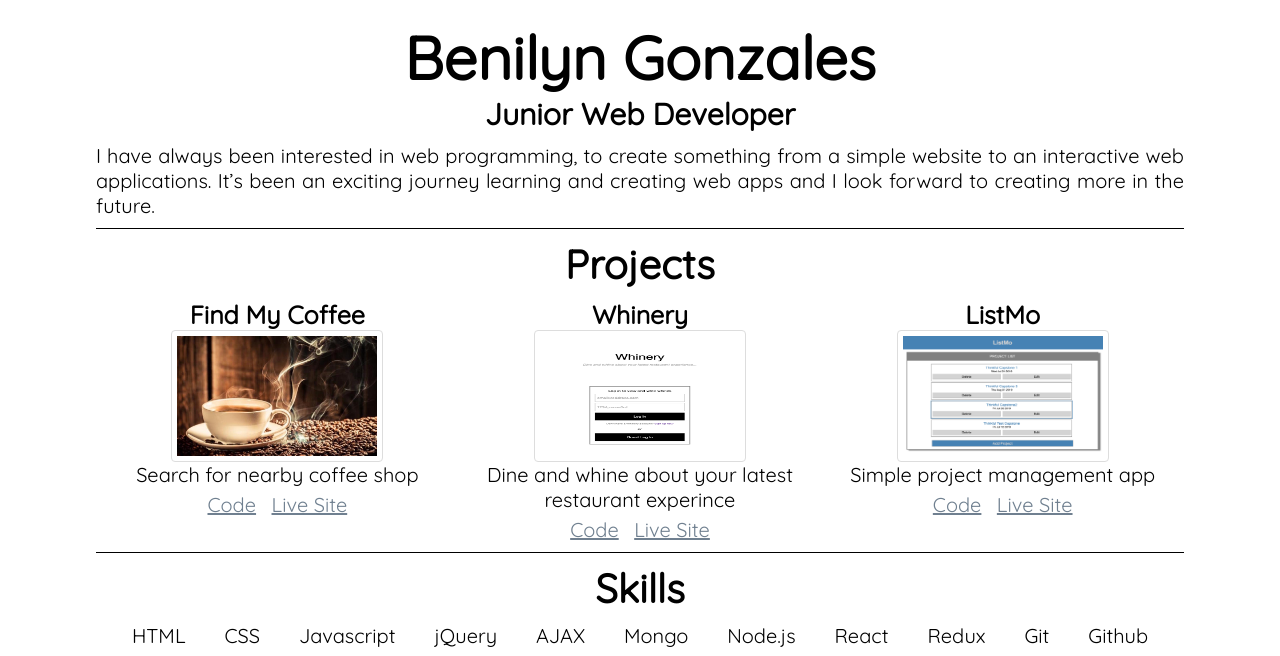
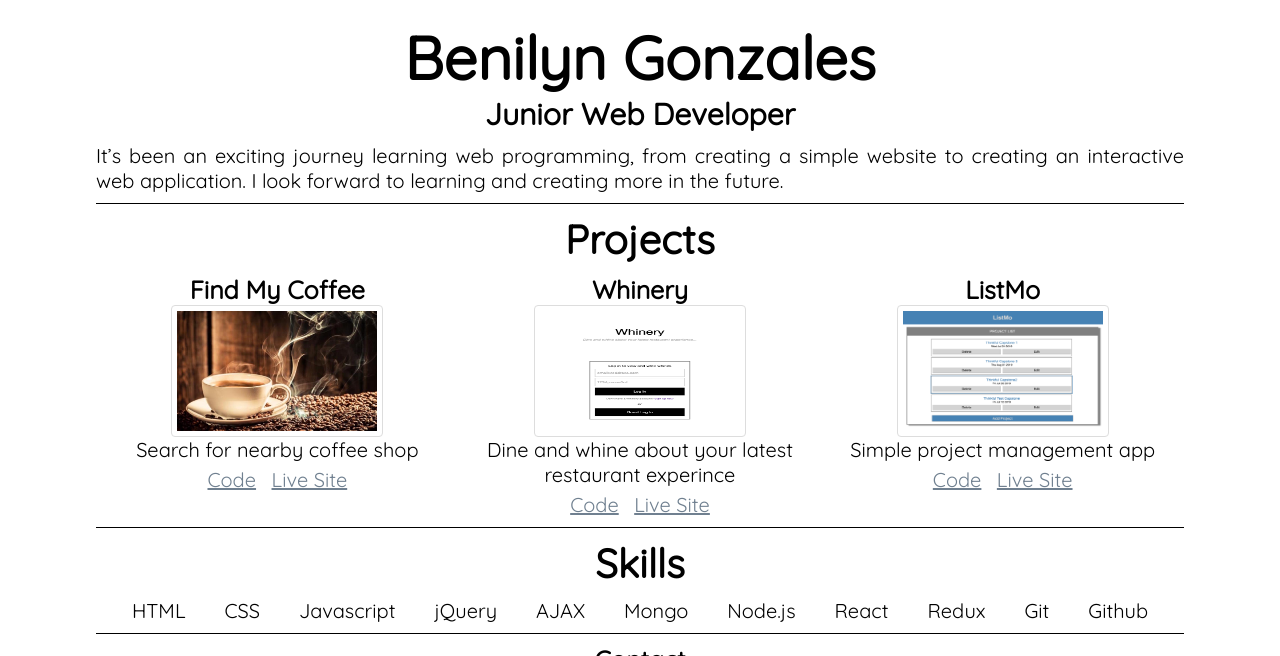
Before and after one commit to Benilyn/Portfolio, a plain HTML site: page index.html in a window 1280 px wide. Shown: the top 656 px of the page. Drawn offline with Linux system fonts and the light colour scheme.

Commit message:
changed introduction

```diff
--- a/index.html
+++ b/index.html
@@ -15,7 +15,7 @@
             <header>
                 <h1>Benilyn Gonzales</h1>
                 <h2>Junior Web Developer</h2>
-                <p>I have always been interested in web programming, to create something from a simple website to an interactive web applications. It’s been an exciting journey learning and creating web apps and I look forward to creating more in the future.</p>
+                <p>It’s been an exciting journey learning web programming, from creating a simple website to creating an interactive web application. I look forward to learning and creating more in the future.</p>
             </header>
 
             <section id="about">
```
